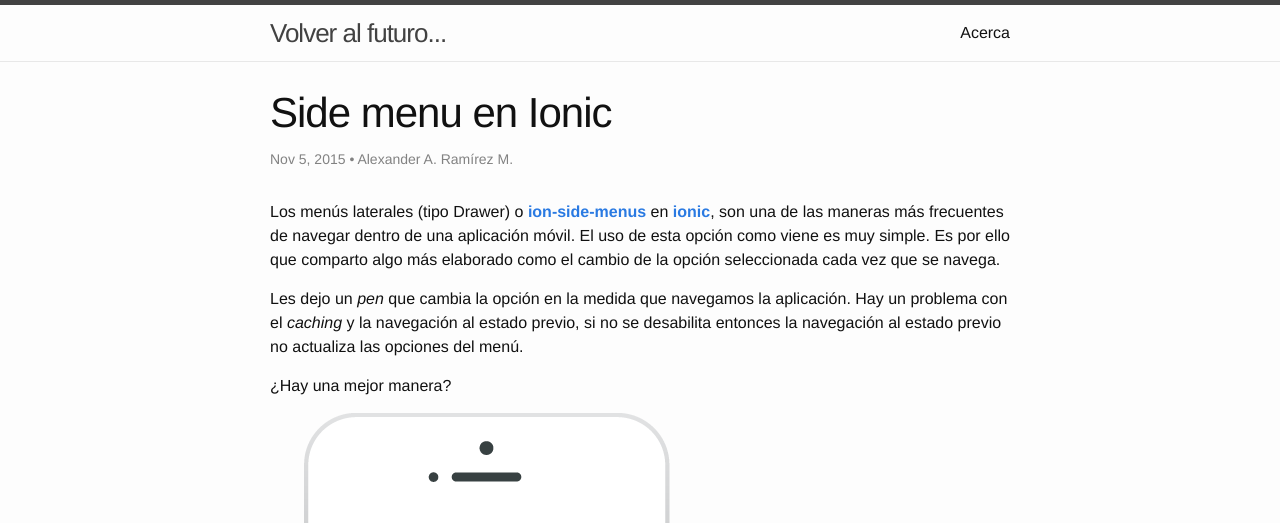
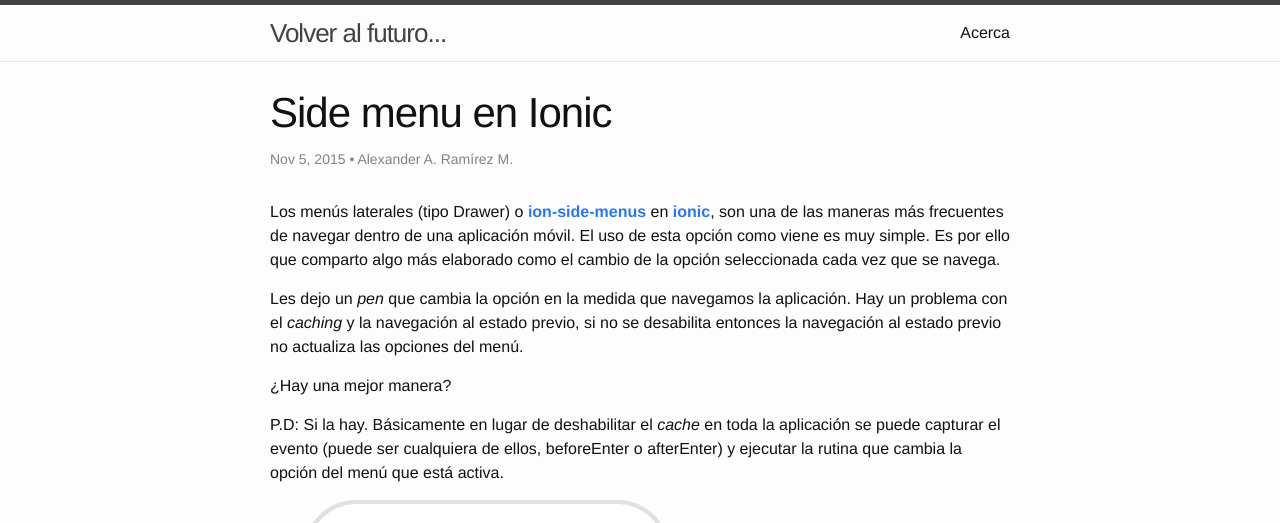
Before and after one commit to aaramirez/aaramirez.github.io, a Jekyll site: the page built from _posts/desarrollos/ionic/2015-11-05-sidemenu.markdown, in a window 1280 px wide and 900 px high, cut to the strip 0-523 px from the top of the window. Built offline with Jekyll 4.4.1, drawn with Linux system fonts in a browser that asks for light colours.

Commit message:
Añadiendo el manejo de eventos en lugar de deshabilitar el cache

```diff
--- a/_posts/desarrollos/ionic/2015-11-05-sidemenu.markdown
+++ b/_posts/desarrollos/ionic/2015-11-05-sidemenu.markdown
@@ -9,6 +9,8 @@
 Les dejo un *pen* que cambia la opción en la medida que navegamos la aplicación. Hay un problema con el *caching* y la navegación al estado previo, si no se desabilita entonces la navegación al estado previo no actualiza las opciones del menú.
 
 ¿Hay una mejor manera?
+
+P.D: Si la hay. Básicamente en lugar de deshabilitar el *cache* en toda la aplicación se puede capturar el evento (puede ser cualquiera de ellos, beforeEnter o afterEnter) y ejecutar la rutina que cambia la opción del menú que está activa.
 
 <style>
 .phone {
```
